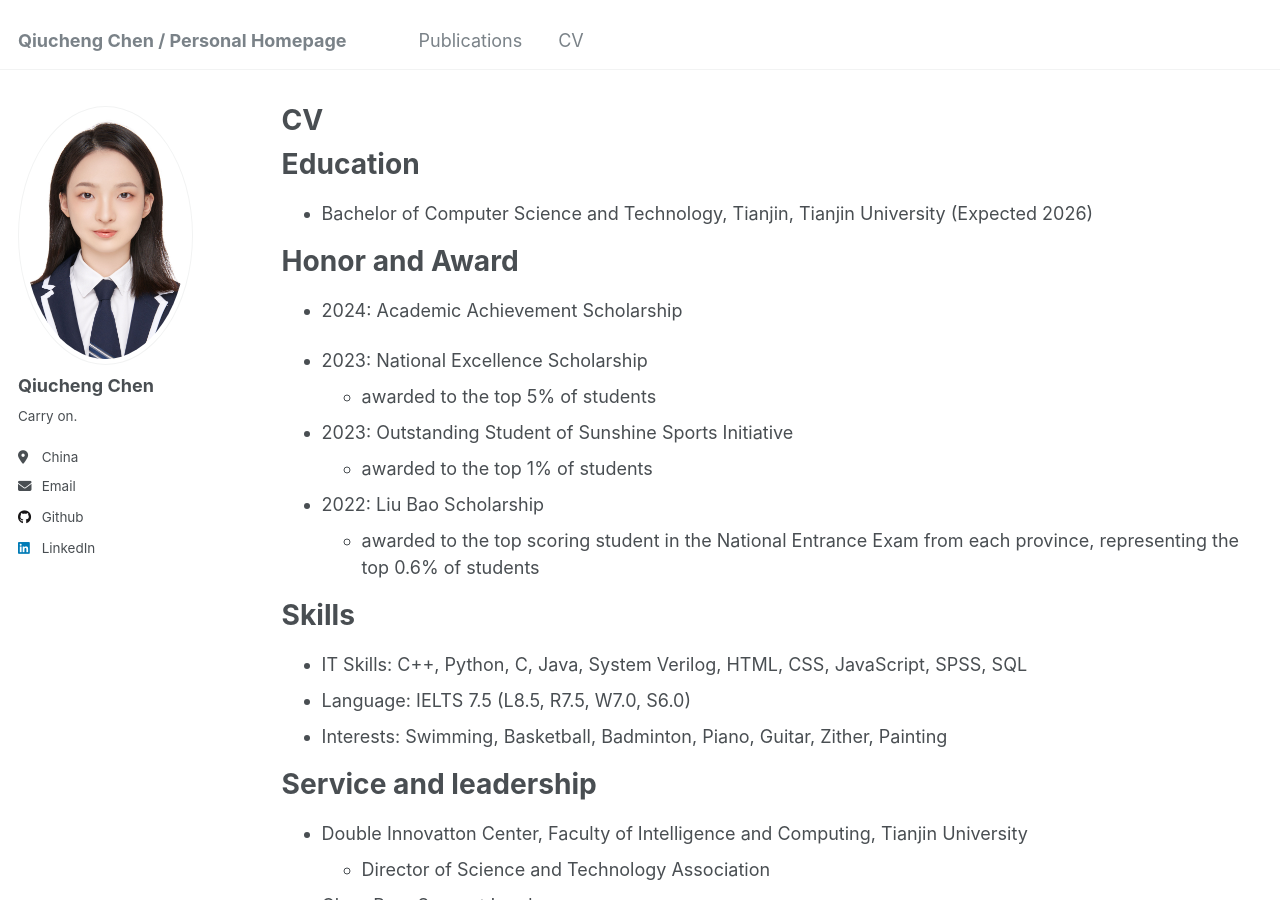
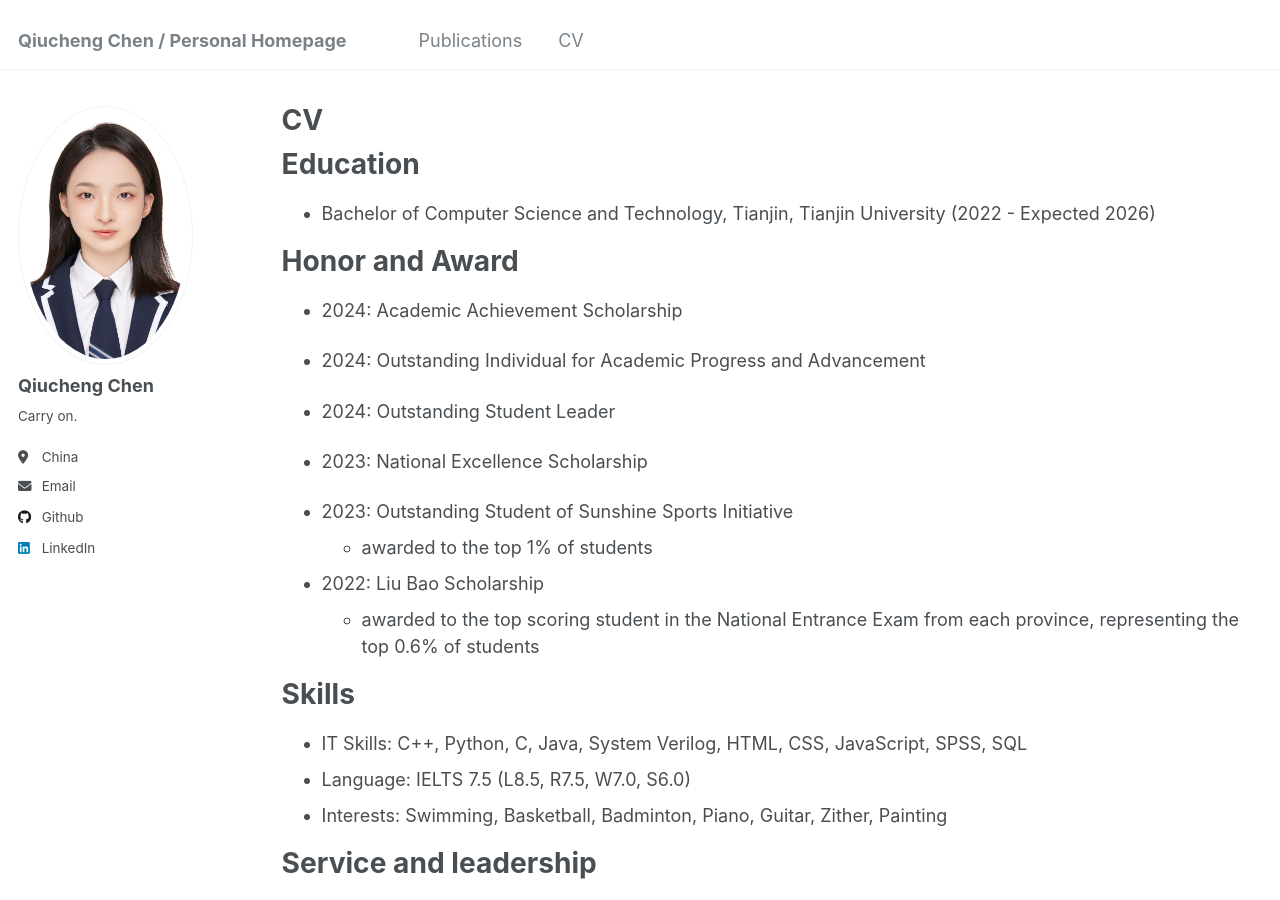
Before and after one commit to Trouverecc/Trouverecc.github.io, a Jekyll site: the page built from _pages/cv.md, in a window 1280 px wide and 900 px high. Built offline with Jekyll 4.4.1, drawn with Linux system fonts in a browser that asks for light colours.

Commit message:
Update cv.md

```diff
--- a/_pages/cv.md
+++ b/_pages/cv.md
@@ -11,14 +11,17 @@ redirect_from:
 
 Education
 ======
-* Bachelor of Computer Science and Technology, Tianjin, Tianjin University (Expected 2026)
+* Bachelor of Computer Science and Technology, Tianjin, Tianjin University (2022 - Expected 2026)
 
 Honor and Award
 ======
 * 2024: Academic Achievement Scholarship
 
+* 2024: Outstanding Individual for Academic Progress and Advancement
+
+* 2024: Outstanding Student Leader
+
 * 2023: National Excellence Scholarship
-  * awarded to the top 5% of students
 
 * 2023: Outstanding Student of Sunshine Sports Initiative
   * awarded to the top 1% of students
```
